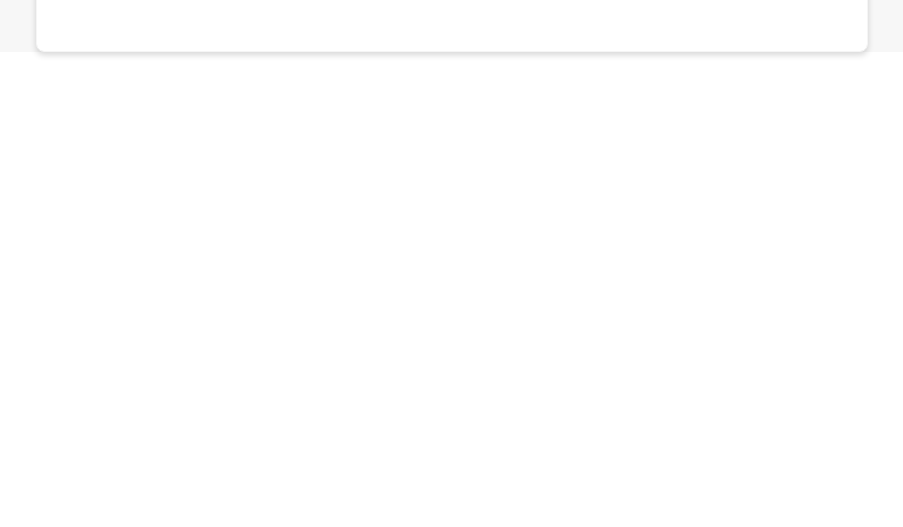
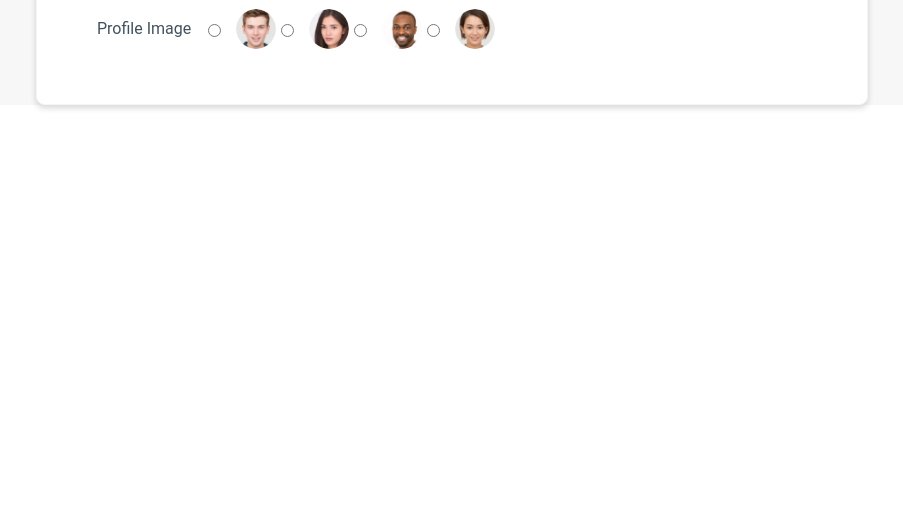
Before and after one commit to Samiksha2703/EmployeePayrollForm, a website: page pages/EmployeePayrollForm.html in a window 1280 px wide. Shown: the part 273-800 px from the top of the page, without its empty margins (188-1091 px from the left). Drawn offline with Linux system fonts and the light colour scheme.

Commit message:
[Samiksha] ADD. employee payroll form program files with additional code to add profile images.

```diff
--- a/css/stylesheet.css
+++ b/css/stylesheet.css
@@ -101,3 +101,20 @@ border: 0px solid green;
     border-radius: 4px;
     resize: vertical;
 }
+
+.profile-radio-content {
+    display: flex;
+    flex-direction: row;
+    }
+
+.profile-radio-content > label {
+    display: flex;
+    flex-direction: row;
+    align-items: center;
+}
+
+.profile {
+    width: 40px;
+    border-radius: 50%;
+    margin-left: 12px;
+}
--- a/pages/EmployeePayrollForm.html
+++ b/pages/EmployeePayrollForm.html
@@ -1,11 +1,13 @@
 <!DOCTYPE html>
 <html lang="en">
+
 <head>
     <meta charset="UTF-8">
     <meta name="viewport" content="width=device-width, initial-scale=1.0">
     <link href="../css/stylesheet.css" rel="stylesheet">
     <title>Employee Payroll Form</title>
 </head>
+
 <body>
 
     <!-- UC1 - Employee Payroll Form with Logo -->
@@ -27,7 +29,29 @@
                 <label class="label text" for="name">Name</label>
                 <input class="input" type="text" id="name" name="name" placeholder="Your name.." required>
             </div>
+
+            <!-- UC3 - Specify Profile Pic to the Employee Payroll App -->
+            <div class="row-content">
+                <div class="profile-radio-content">
+                    <label class="label text" for="profile">Profile Image</label>
+                    <label>
+                        <input type="radio" id="profile1" name="profile" value="../assets/Ellipse -5.png" required>
+                        <img class="profile" id="image1" src="../assets/Ellipse -5.png">
+                    </label>
+                    <label>
+                        <input type="radio" id="profile2" name="profile" value="../assets/Ellipse -7.png" required>
+                        <img class="profile" id="image2" src="../assets/Ellipse -7.png">
+                    </label>
+                    <label>
+                        <input type="radio" id="profile3" name="profile" value="../assets/Ellipse -2.png" required>
+                        <img class="profile" id="image3" src="../assets/Ellipse -2.png">
+                    </label>
+                    <label>
+                        <input type="radio" id="profile4" name="profile" value="../assets/Ellipse -4.png" required>
+                        <img class="profile" id="image4" src="../assets/Ellipse -4.png">
+                    </label>
+                </div>
         </form>
-</div>
 </body>
+
 </html>
```
Lines whose indentation alone changed are shown as unchanged.
